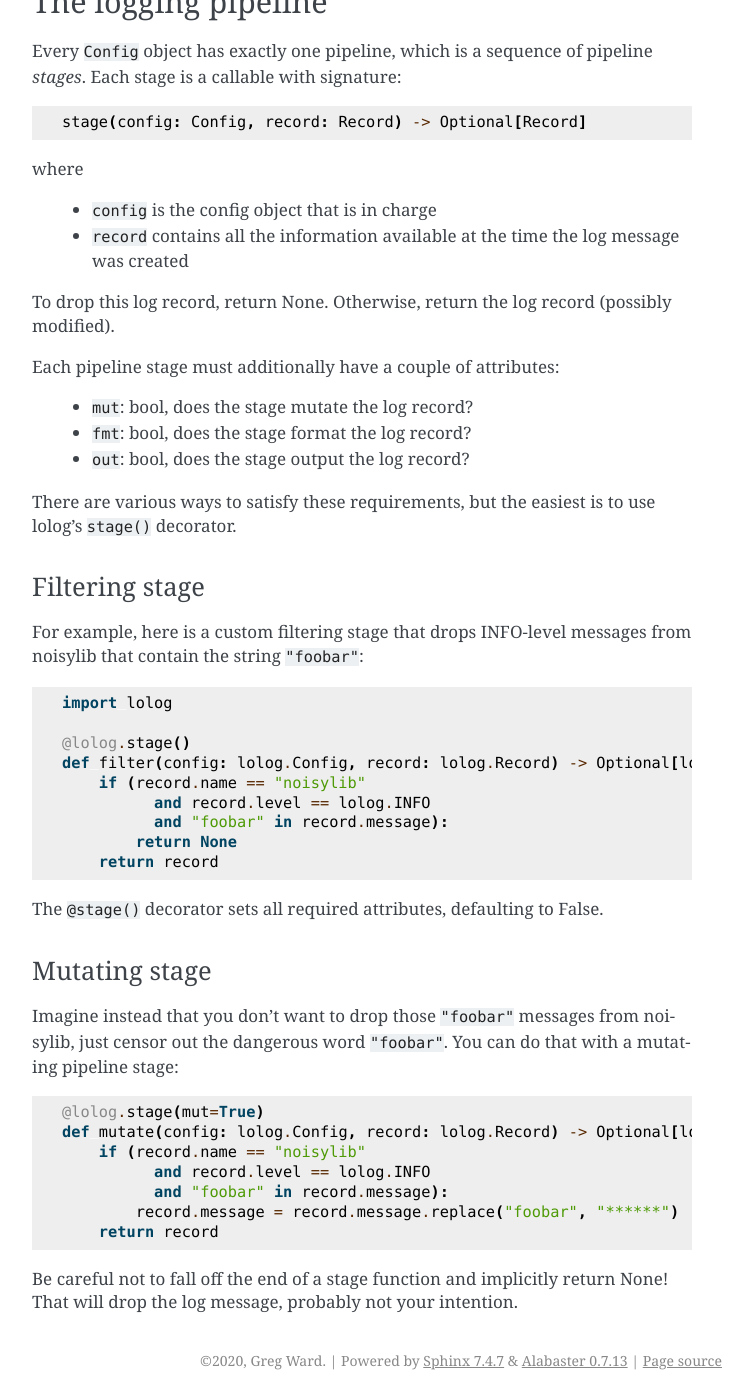
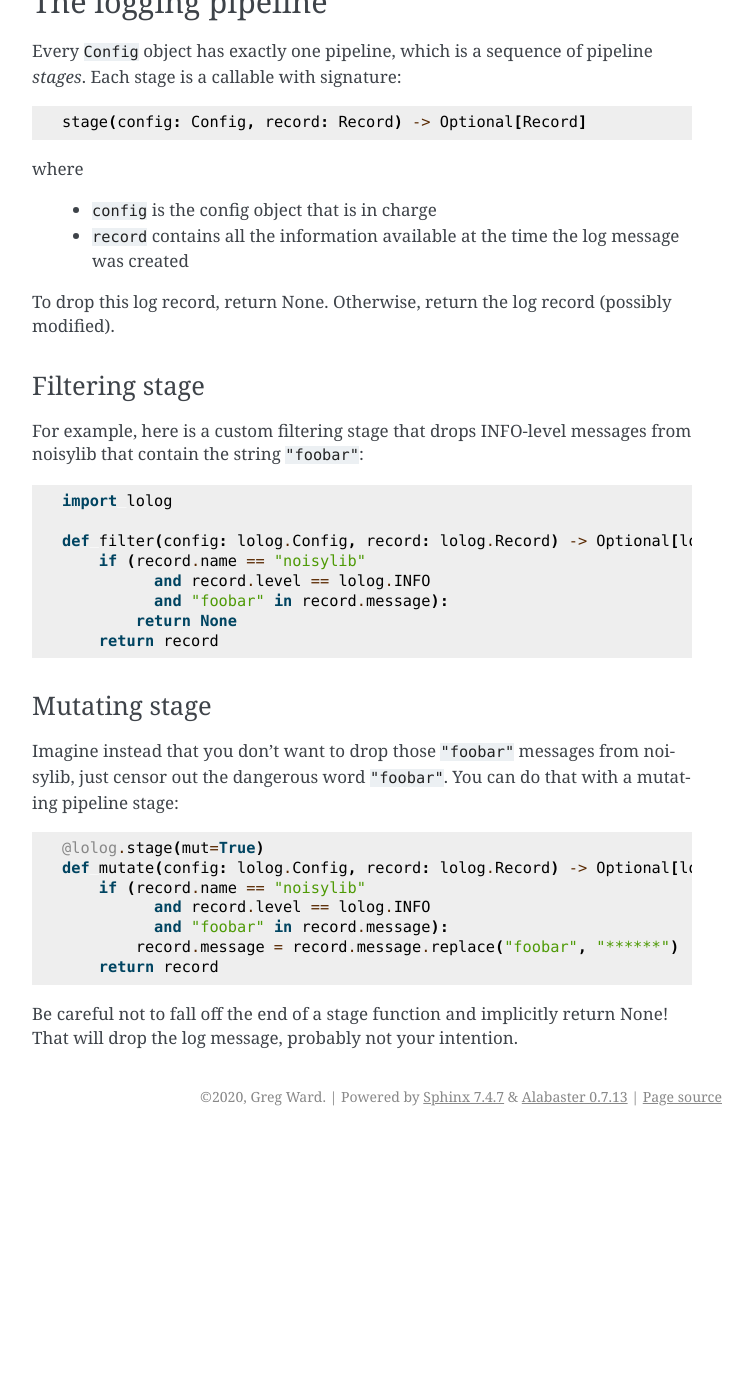
Before and after one commit to gward/lolog, a Sphinx documentation site: the page built from doc/usage-python.rst, in a window 1280 px wide and 1400 px high, scrolled down 3366 px. Shown: the whole window, without its empty margins (388-1140 px from the left). Built offline with Sphinx 7.4.7, drawn with Linux system fonts in a browser that asks for light colours; after the commit the page ends 4502 px from its top, so only the background shows below that.

Commit message:
Drop the function attrs needed on pipeline stages
This means the @stage decorator is now useless. Drop it.

```diff
--- a/doc/usage-python.rst
+++ b/doc/usage-python.rst
@@ -195,16 +195,6 @@ To drop this log record, return None.
 Otherwise, return the log record
 (possibly modified).
 
-Each pipeline stage must additionally have a couple of attributes:
-
-  * ``mut``: bool, does the stage mutate the log record?
-  * ``fmt``: bool, does the stage format the log record?
-  * ``out``: bool, does the stage output the log record?
-
-There are various ways to satisfy these requirements,
-but the easiest is to use
-lolog's ``stage()`` decorator.
-
 Filtering stage
 +++++++++++++++
 
@@ -215,16 +205,12 @@ that contain the string ``"foobar"``::
 
     import lolog
 
-    @lolog.stage()
     def filter(config: lolog.Config, record: lolog.Record) -> Optional[lolog.Record]:
         if (record.name == "noisylib"
               and record.level == lolog.INFO
               and "foobar" in record.message):
             return None
         return record
-
-The ``@stage()`` decorator sets all required attributes,
-defaulting to False.
 
 Mutating stage
 ++++++++++++++
```
Also changed, not shown: 2 other files.
